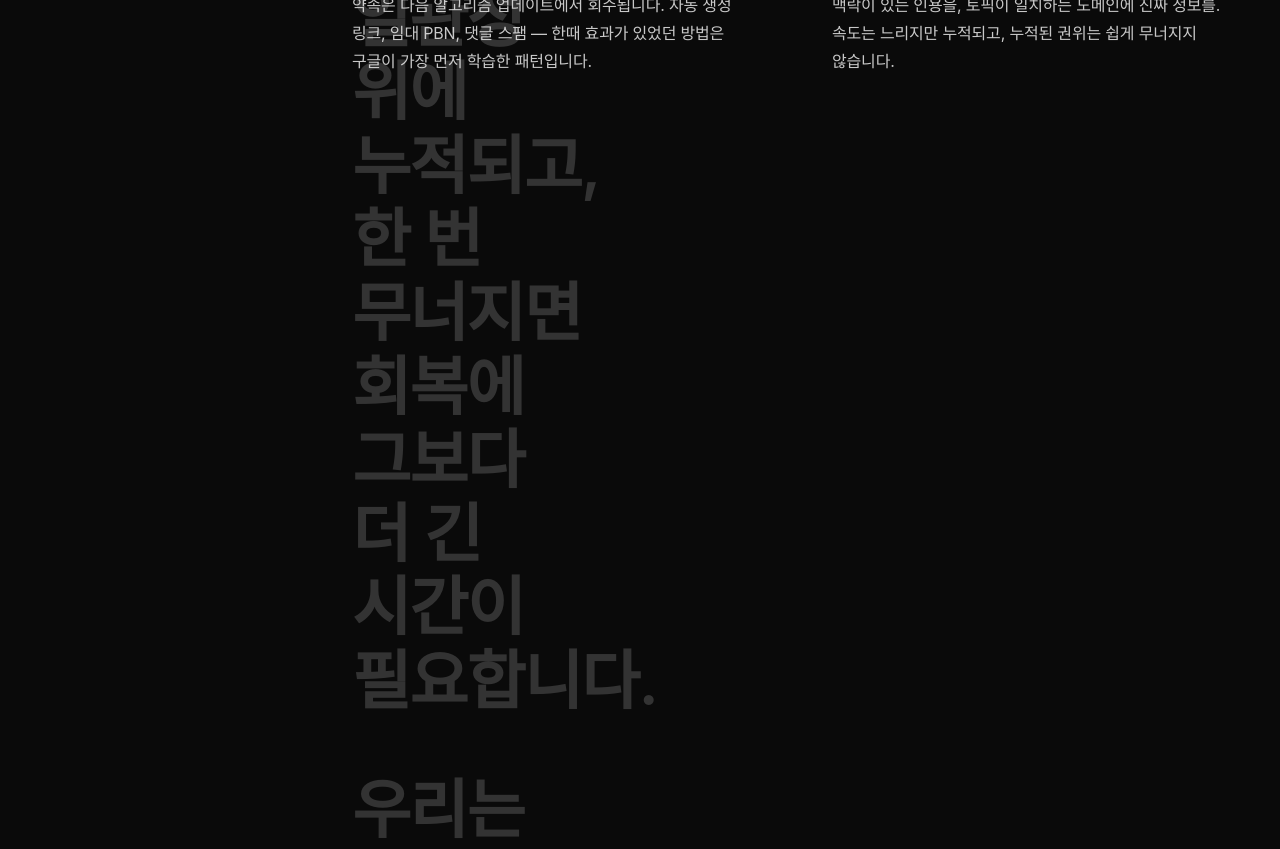
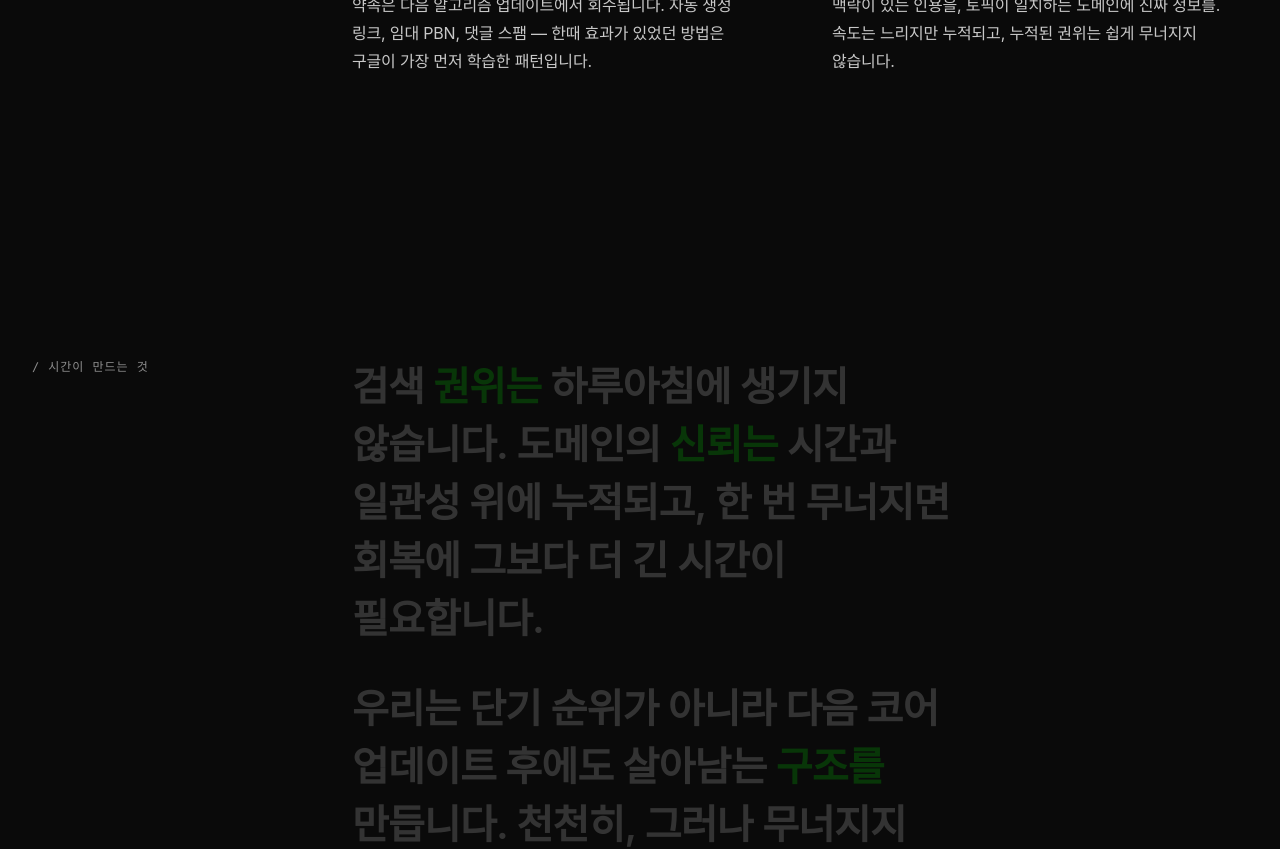
Before and after one commit to imsangjun/linkgovernors, a React (Vite) app: page / in a window 1280 px wide. Shown: the part 2120-2969 px from the top of the page. Built offline with nearby package versions, Linux system fonts and the light colour scheme; a web font is replaced by a local one.

Commit message:
Update ScrollReveal.tsx

```diff
--- a/src/app/components/ScrollReveal.tsx
+++ b/src/app/components/ScrollReveal.tsx
@@ -3,24 +3,17 @@ import { useEffect, useRef } from "react";
 /**
  * ScrollReveal — 스크롤 위치에 동기화된 단어별 페이드 인 섹션
  *
- * 동작:
- * - 섹션이 뷰포트에 진입하면 sticky로 고정
- * - 사용자가 스크롤할수록 텍스트의 각 단어가 흐림(0.2)에서 또렷(1.0)으로 페이드
- * - 섹션 전체가 통과하면 sticky 풀리며 다음 섹션으로
- *
- * 구현:
- * - scroll 이벤트 + requestAnimationFrame (호환성 최대, 성능 보장)
- * - GPU 가속 opacity만 변경 (transform 없이도 60fps 유지)
- * - prefers-reduced-motion 존중 (즉시 또렷한 상태로 표시)
+ * 핵심:
+ * - 섹션 = 200vh 높이 (스크롤할 거리 확보)
+ * - sticky 컨테이너 = 100vh (뷰포트 가득) + overflow:hidden (자식이 절대 밖으로 못 나감)
+ * - 단어 span은 inline (inline-block 아님) → 한국어 띄어쓰기 기준 자연 줄바꿈
  */
 
-// 단어 단위 분할 — 한국어는 공백 기준이 자연스러움
 const PARAGRAPHS = [
   "검색 권위는 하루아침에 생기지 않습니다. 도메인의 신뢰는 시간과 일관성 위에 누적되고, 한 번 무너지면 회복에 그보다 더 긴 시간이 필요합니다.",
   "우리는 단기 순위가 아니라 다음 코어 업데이트 후에도 살아남는 구조를 만듭니다. 천천히, 그러나 무너지지 않게.",
 ];
 
-// 액센트 단어 — #00ff00으로 강조될 키워드 (정확히 일치하는 단어만)
 const ACCENT_WORDS = new Set(["권위는", "신뢰는", "구조를"]);
 
 export function ScrollReveal() {
@@ -31,7 +24,6 @@ export function ScrollReveal() {
     const section = sectionRef.current;
     if (!section) return;
 
-    // 접근성: 모션 줄이기 선호 시 모든 단어 즉시 또렷하게
     const reducedMotion = window.matchMedia("(prefers-reduced-motion: reduce)").matches;
     if (reducedMotion) {
       wordsRef.current.forEach((w) => {
@@ -49,46 +41,36 @@ export function ScrollReveal() {
 
       const rect = sec.getBoundingClientRect();
       const vh = window.innerHeight;
-
-      // 진행률 계산:
-      //   섹션 상단이 뷰포트 상단에 닿는 순간 → 0
-      //   섹션 하단이 뷰포트 하단에서 한 뷰포트 위로 갈 때 → 1
-      //   sticky 영역의 스크롤 가능 거리 = (섹션 높이) - (뷰포트 높이)
       const scrollableDistance = sec.offsetHeight - vh;
       const scrolled = Math.max(0, -rect.top);
       const progress = scrollableDistance > 0
         ? Math.min(1, scrolled / scrollableDistance)
         : 0;
 
-      // 단어별 opacity 계산
       const words = wordsRef.current;
       const total = words.length;
       if (total === 0) return;
 
-      // 살짝의 여유를 두고 — 진행률이 1에 닿기 전에 모든 단어가 또렷해지도록
-      const adjustedProgress = Math.min(1, progress * 1.1);
+      // 진행률 살짝 부스트 — 100% 도달 전 모든 단어가 또렷해지도록
+      const adjustedProgress = Math.min(1, progress * 1.15);
 
       for (let i = 0; i < total; i++) {
         const w = words[i];
         if (!w) continue;
 
-        // 각 단어의 등장 시점 (0 ~ 1 사이로 균등 분포)
         const wordStart = i / total;
-        // 단어가 또렷해지는 데 걸리는 거리 (전체의 약 12%)
-        const fadeDistance = 0.12;
+        const fadeDistance = 0.15;
         const wordEnd = wordStart + fadeDistance;
 
         let opacity: number;
         if (adjustedProgress <= wordStart) {
-          opacity = 0.18; // 시작 전: 매우 흐림
+          opacity = 0.18;
         } else if (adjustedProgress >= wordEnd) {
-          opacity = 1; // 통과: 완전히 또렷
+          opacity = 1;
         } else {
-          // 그 사이: 부드럽게 보간
           const localProgress = (adjustedProgress - wordStart) / fadeDistance;
           opacity = 0.18 + localProgress * 0.82;
         }
-
         w.style.opacity = opacity.toFixed(3);
       }
 
@@ -102,9 +84,7 @@ export function ScrollReveal() {
       }
     }
 
-    // 초기 한 번 실행 (페이지 진입 시 위치에 따라)
     update();
-
     window.addEventListener("scroll", onScroll, { passive: true });
     window.addEventListener("resize", onScroll, { passive: true });
 
@@ -115,37 +95,45 @@ export function ScrollReveal() {
     };
   }, []);
 
-  // 전체 단어 인덱스 카운터 (paragraph 간에 연속 인덱스 유지)
   let wordIndex = 0;
 
   return (
     <section
       ref={sectionRef}
       className="relative bg-[#0a0a0a]"
-      // sticky 작동을 위해 충분한 높이 (뷰포트 2배) — 그 안에서 sticky 영역이 머무름
       style={{ height: "200vh" }}
     >
-      {/* sticky 컨테이너 — 섹션이 뷰포트 안에 있는 동안 화면에 고정됨 */}
-      <div className="sticky top-0 h-screen flex items-center">
+      {/*
+        sticky 컨테이너:
+        - h-screen으로 정확히 뷰포트 높이만큼만 차지
+        - overflow-hidden으로 자식이 절대 밖으로 못 나가게 (가장 중요)
+        - flex로 콘텐츠 세로 중앙 정렬
+      */}
+      <div className="sticky top-0 h-screen overflow-hidden flex items-center">
         <div className="max-w-[1280px] mx-auto px-5 md:px-8 w-full">
-          <div className="grid grid-cols-1 md:grid-cols-12 gap-10 md:gap-16">
+          <div className="grid grid-cols-1 md:grid-cols-12 gap-6 md:gap-16 items-start">
             <div className="md:col-span-3">
               <div className="eyebrow">/ 시간이 만드는 것</div>
             </div>
-            <div className="md:col-span-9 max-w-[28ch] md:max-w-[22ch]">
+            {/*
+              본문 영역:
+              - max-w를 넓혀서 한 줄에 여러 단어 들어가도록 (이전엔 너무 좁아서 글자별 줄바꿈)
+              - 글자 크기 합리화: 모바일 22px → 데스크톱 40px (이전 64px은 과함)
+            */}
+            <div className="md:col-span-9 max-w-[60ch]">
               {PARAGRAPHS.map((para, pIdx) => {
-                const words = para.split(/(\s+)/); // 공백도 보존하면서 분할
+                const tokens = para.split(/(\s+)/);
                 return (
                   <p
                     key={pIdx}
                     className={
-                      pIdx === 0
-                        ? "text-[28px] sm:text-[40px] md:text-[56px] lg:text-[64px] leading-[1.15] tracking-[-0.025em] font-semibold ko"
-                        : "mt-10 md:mt-14 text-[28px] sm:text-[40px] md:text-[56px] lg:text-[64px] leading-[1.15] tracking-[-0.025em] font-semibold ko"
+                      "text-[22px] sm:text-[28px] md:text-[36px] lg:text-[40px] " +
+                      "leading-[1.45] tracking-[-0.02em] font-semibold ko " +
+                      (pIdx > 0 ? "mt-6 md:mt-8" : "")
                     }
                   >
-                    {words.map((token, tIdx) => {
-                      // 공백 토큰은 그대로 출력 (페이드 없이)
+                    {tokens.map((token, tIdx) => {
+                      // 공백은 페이드 없이 그대로
                       if (/^\s+$/.test(token)) {
                         return <span key={tIdx}>{token}</span>;
                       }
@@ -161,7 +149,7 @@ export function ScrollReveal() {
                             opacity: 0.18,
                             transition: "opacity 0.05s linear",
                             color: isAccent ? "#00ff00" : "#f0f0f0",
-                            display: "inline-block",
+                            // inline (inline-block 아님) — 줄바꿈이 띄어쓰기 기준 자연스러움
                             willChange: "opacity",
                           }}
                         >
```
